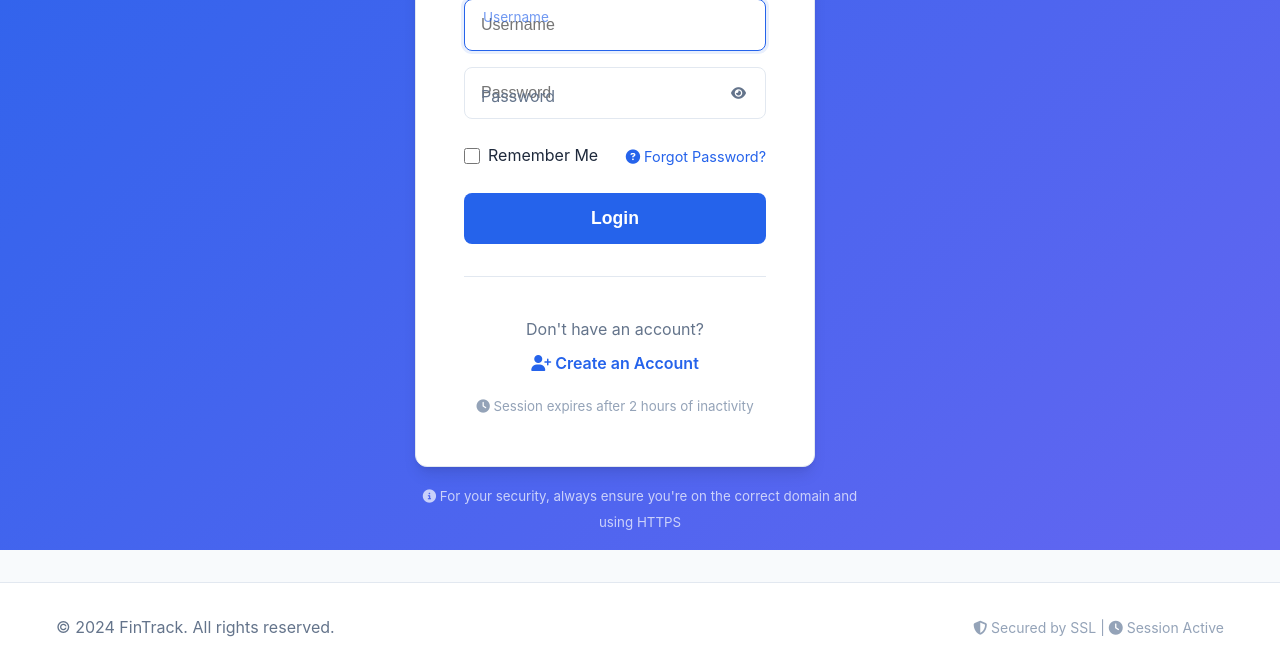
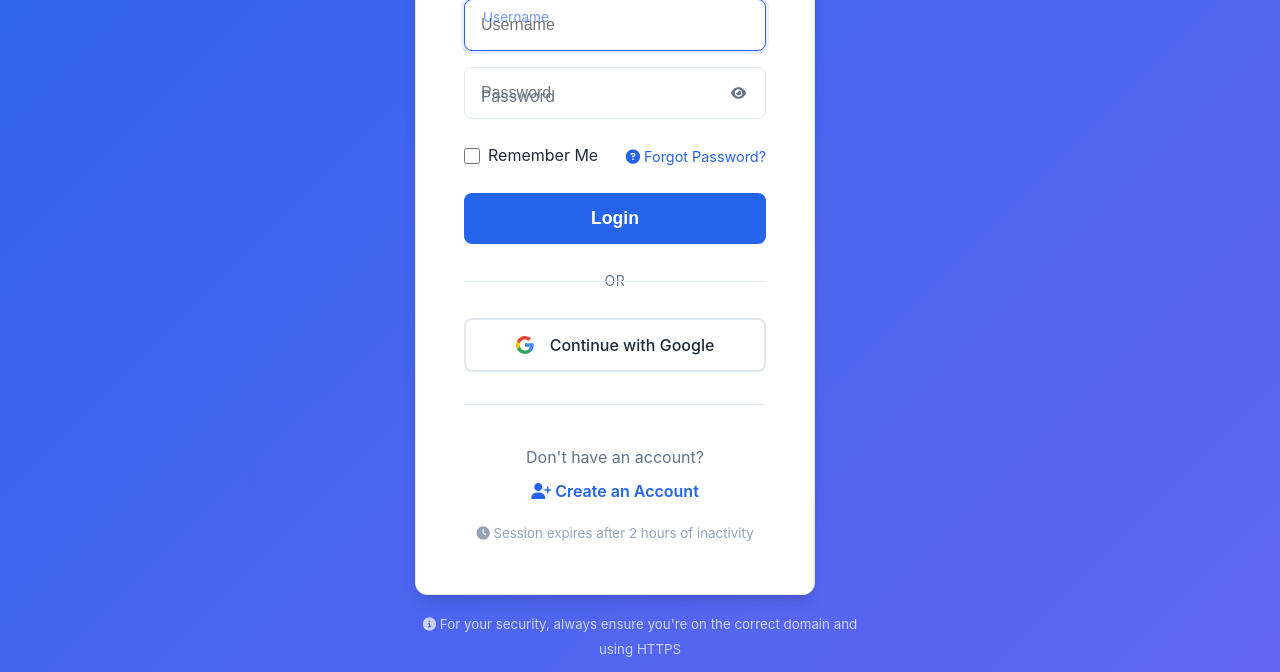
Before and after one commit to Derdev74/CS50-Final-Project, a Flask app: page /login in a window 1280 px wide. Shown: the part 611-1283 px from the top of the page. Before the commit the page ends 1248 px from the top, so only its background shows below. Run offline with Flask 3, Linux system fonts and the light colour scheme; some libraries are stand-ins or nearby versions.

Commit message:
Implement Google OAuth authentication for FinTrack
Co-authored-by: Derdev74 <214566037+Derdev74@users.noreply.github.com>

```diff
--- a/app.py
+++ b/app.py
@@ -21,6 +21,9 @@ import urllib.parse
 from services import AuthService, UserService
 from flask_wtf.csrf import generate_csrf
 from decimal import Decimal, InvalidOperation
+
+# OAuth imports
+from authlib.integrations.flask_client import OAuth
 
 # --- Robust database initialization from database setup.md ---
 import sqlite3
@@ -208,6 +211,17 @@ app.config['SECRET_KEY'] = os.environ.get('SECRET_KEY')
 app.config['REGISTRATION_ENABLED'] = True
 app.config['PASSWORD_RESET_ENABLED'] = True
 app.config['PASSWORD_RESET_TIMEOUT'] = 15
+
+# OAuth Configuration
+oauth = OAuth(app)
+google = oauth.register(
+    name='google',
+    client_id=os.environ.get('GOOGLE_CLIENT_ID'),
+    client_secret=os.environ.get('GOOGLE_CLIENT_SECRET'),
+    client_kwargs={'scope': 'openid email profile'},
+    server_metadata_url='https://accounts.google.com/.well-known/openid_configuration'
+)
+
 # --- Load mail config from environment ---
 app.config['MAIL_SERVER'] = os.environ.get('MAIL_SERVER')
 app.config['MAIL_PORT'] = int(os.environ.get('MAIL_PORT', 587))
@@ -1032,6 +1046,68 @@ def logout():
         flash('Logout completed.', 'info')
         return redirect(url_for('login'))
 
+@app.route('/auth/google')
+def google_login():
+    """Initiate Google OAuth login"""
+    redirect_uri = url_for('google_callback', _external=True)
+    return google.authorize_redirect(redirect_uri)
+
+@app.route('/auth/google/callback')
+def google_callback():
+    """Handle Google OAuth callback"""
+    try:
+        # Get the token and user info from Google
+        token = google.authorize_access_token()
+        user_info = token.get('userinfo')
+
+        if not user_info:
+            flash('Failed to get user information from Google.', 'error')
+            return redirect(url_for('login'))
+
+        # Extract user information
+        google_id = user_info.get('sub')
+        email = user_info.get('email')
+        name = user_info.get('name')
+
+        if not google_id or not email:
+            flash('Incomplete user information from Google.', 'error')
+            return redirect(url_for('login'))
+
+        # Use AuthService to handle OAuth login
+        success, user, message = auth_service.handle_oauth_login(email, google_id, name)
+
+        if success:
+            # Set up session
+            session.clear()
+            session['user_id'] = user['id']
+            session['username'] = user['username']
+            session['login_time'] = datetime.now().isoformat()
+            session['ip_address'] = get_client_ip()
+            session.permanent = False  # Google OAuth users get session cookies
+
+            # Log security event
+            log_security_event(user['id'], 'OAUTH_LOGIN_SUCCESS', f'Google OAuth login for {email}')
+
+            if message:
+                flash(message, 'success')
+            else:
+                flash('Login successful!', 'success')
+
+            # Redirect to dashboard or next page
+            next_page = request.args.get('next')
+            if next_page and is_safe_url(next_page):
+                return redirect(next_page)
+            return redirect(url_for('dashboard'))
+        else:
+            log_security_event(None, 'OAUTH_LOGIN_FAILED', f'Google OAuth failed for {email}: {message}')
+            flash(message or 'Authentication failed.', 'error')
+            return redirect(url_for('login'))
+
+    except Exception as e:
+        logger.error(f"Google OAuth error: {str(e)}")
+        flash('Authentication failed. Please try again.', 'error')
+        return redirect(url_for('login'))
+
 @app.route("/dashboard")
 @app.route("/")
 @login_required
--- a/requirements.txt
+++ b/requirements.txt
@@ -16,6 +16,9 @@ Authlib==1.2.1
 requests==2.31.0
 requests-oauthlib==1.3.1
 
+# Email validation
+email-validator==2.2.0
+
 # Data processing and exports
 pandas==2.1.1
 reportlab==4.0.4
--- a/templates/login.html
+++ b/templates/login.html
@@ -278,6 +278,62 @@
             font-size: 1.5rem;
         }
     }
+
+    /* Google OAuth Button and Divider Styles */
+    .login-divider {
+        position: relative;
+        text-align: center;
+        margin: var(--spacing-lg) 0;
+    }
+
+    .login-divider::before {
+        content: '';
+        position: absolute;
+        top: 50%;
+        left: 0;
+        right: 0;
+        height: 1px;
+        background-color: var(--border-color);
+    }
+
+    .login-divider span {
+        background-color: var(--bg-primary);
+        padding: 0 var(--spacing-md);
+        color: var(--text-secondary);
+        font-size: 0.875rem;
+        text-transform: uppercase;
+        letter-spacing: 0.05em;
+    }
+
+    .btn-google {
+        width: 100%;
+        padding: var(--spacing-md);
+        font-size: 1rem;
+        font-weight: 500;
+        border: 2px solid var(--border-color);
+        background-color: var(--bg-primary);
+        color: var(--text-primary);
+        transition: all 0.2s ease;
+        display: flex;
+        align-items: center;
+        justify-content: center;
+        text-decoration: none;
+        border-radius: var(--radius-md);
+    }
+
+    .btn-google:hover {
+        background-color: var(--bg-secondary);
+        border-color: var(--primary-color);
+        color: var(--text-primary);
+        text-decoration: none;
+        transform: translateY(-1px);
+        box-shadow: 0 4px 8px rgba(0, 0, 0, 0.1);
+    }
+
+    .btn-google:focus {
+        outline: none;
+        box-shadow: 0 0 0 3px rgba(66, 133, 244, 0.3);
+    }
 </style>
 {% endblock %}
 
@@ -369,6 +425,22 @@
 
                 <!-- Submit Button -->
                 {{ form.submit(class="btn btn-primary btn-login", id="loginBtn") }}
+
+                <!-- Divider -->
+                <div class="login-divider">
+                    <span>or</span>
+                </div>
+
+                <!-- Google Sign-In Button -->
+                <a href="{{ url_for('google_login') }}" class="btn btn-outline-secondary btn-google">
+                    <svg width="18" height="18" viewBox="0 0 18 18" fill="none" xmlns="http://www.w3.org/2000/svg" style="margin-right: 8px;">
+                        <path d="M17.64 9.20454C17.64 8.56636 17.5827 7.95272 17.4764 7.36363H9V10.8445H13.8436C13.635 11.9699 13.0009 12.9231 12.0477 13.5613V15.8195H14.9564C16.6582 14.2527 17.64 11.9454 17.64 9.20454Z" fill="#4285F4"/>
+                        <path d="M9 18C11.43 18 13.4673 17.1941 14.9564 15.8195L12.0477 13.5613C11.2418 14.1013 10.2109 14.4204 9 14.4204C6.65591 14.4204 4.67182 12.8372 3.96409 10.71H0.957275V13.0418C2.43818 15.9831 5.48182 18 9 18Z" fill="#34A853"/>
+                        <path d="M3.96409 10.71C3.78409 10.17 3.68182 9.59318 3.68182 9C3.68182 8.40682 3.78409 7.83 3.96409 7.29V4.95818H0.957275C0.347727 6.17318 0 7.54772 0 9C0 10.4523 0.347727 11.8268 0.957275 13.0418L3.96409 10.71Z" fill="#FBBC05"/>
+                        <path d="M9 3.57955C10.3214 3.57955 11.5077 4.03364 12.4405 4.92545L15.0218 2.34409C13.4632 0.891818 11.4259 0 9 0C5.48182 0 2.43818 2.01682 0.957275 4.95818L3.96409 7.29C4.67182 5.16273 6.65591 3.57955 9 3.57955Z" fill="#EA4335"/>
+                    </svg>
+                    Continue with Google
+                </a>
 
                 <!-- Hidden field for next page redirect -->
                 {% if request.args.get('next') %}
```
Also changed, not shown: services.py (+67 -0 lines), instance/fintrack.db, 1 other file.
